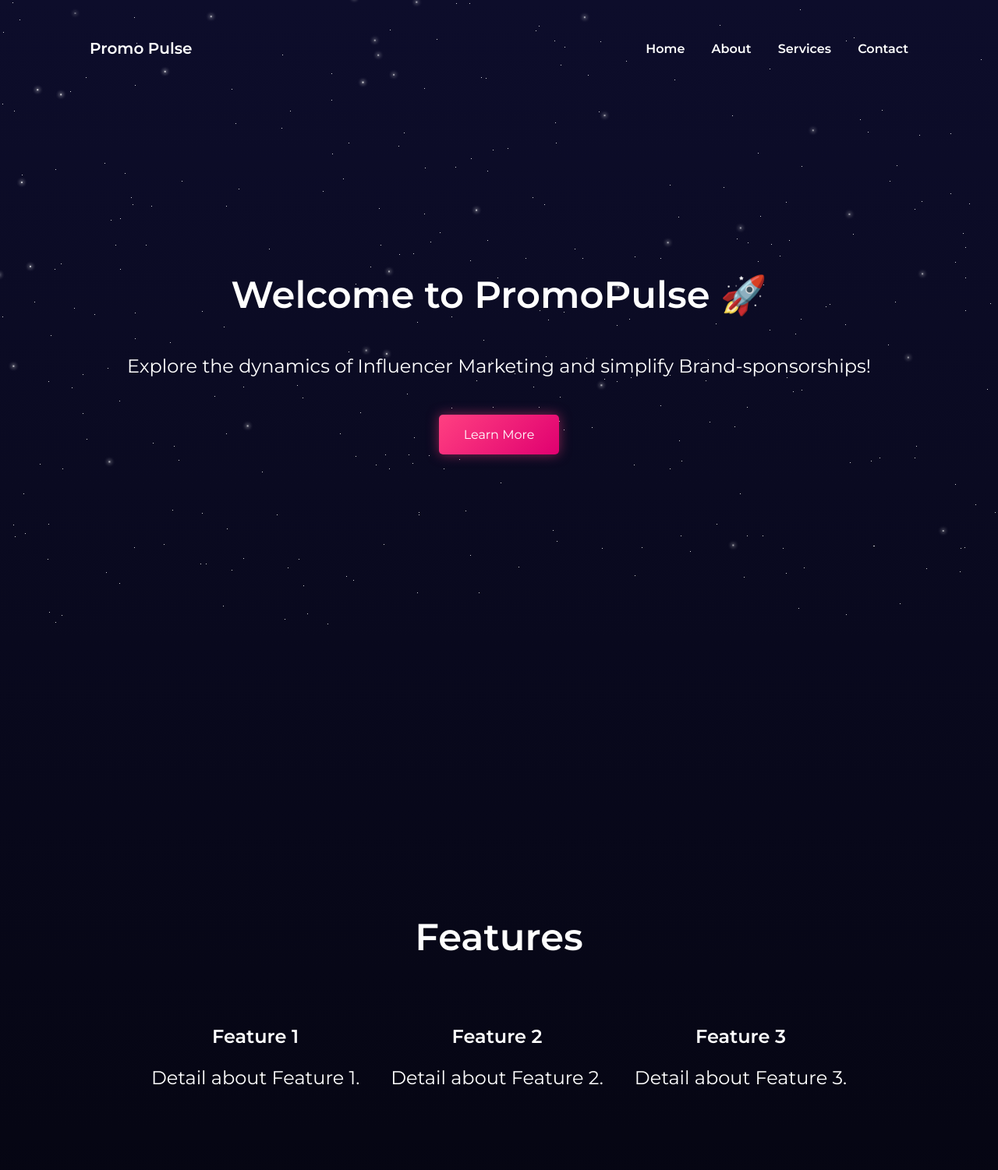
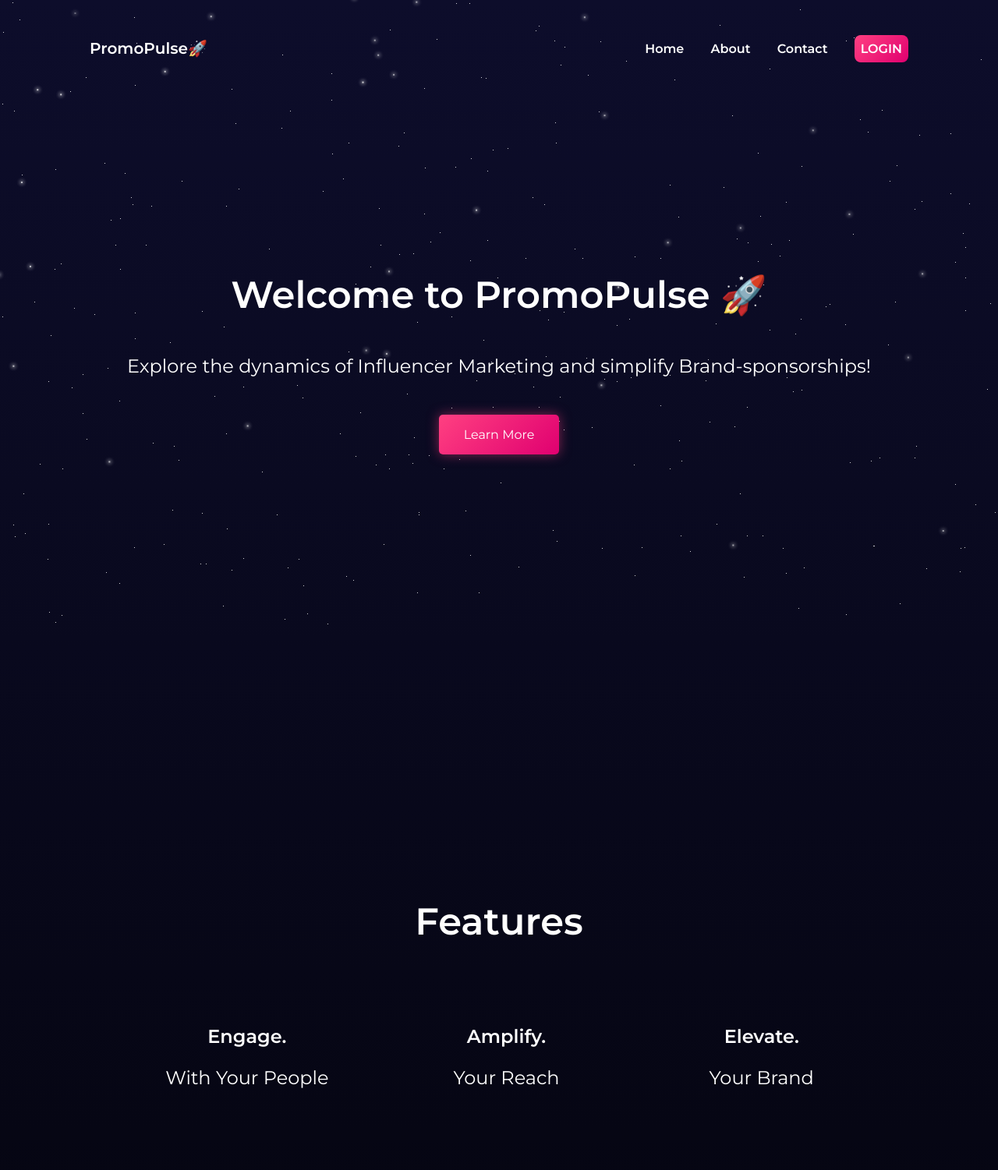
Before and after one commit to NimishKr16/PromoPulse, a Flask app: page / in a window 1280 px wide. Shown: the top 1501 px of the page at 78% size. Run offline with Flask 3, Linux system fonts and the light colour scheme; some libraries are stand-ins or nearby versions.

Commit message:
Update  landing page

```diff
--- a/Code/static/styles/index.css
+++ b/Code/static/styles/index.css
@@ -168,7 +168,7 @@
   .feature-item {
     max-width: 300px;
     text-align: center;
-    padding: 20px;
+    padding: 40px;
   }
 
   .logos {
@@ -223,3 +223,14 @@
     padding: 10px;
     cursor: pointer;
   }
+
+  #login-btn{
+    background: linear-gradient(135deg, #ff4081, #e00070);
+    padding: 0.5rem 0.5rem;
+    border-radius: 0.5rem;
+  }
+
+  #login-btn:hover{
+    background: linear-gradient(135deg, #e00070, #ff4081);
+    box-shadow: 0 0 25px rgba(255, 64, 129, 0.7);
+  }
--- a/Code/templates/index.html
+++ b/Code/templates/index.html
@@ -11,13 +11,13 @@
 <body class="landing-page">
     <div class="navbar" id="navbar">
         <div class="logo">
-          <a href="#" style="font-size: 20px;">Promo <b>Pulse</b></a>
+          <a href="#" style="font-size: 20px;">PromoPulse🚀</a>
         </div>
         <div class="nav-links">
-          <a href="#">Home</a>
+          <a href="/">Home</a>
           <a href="#">About</a>
-          <a href="#">Services</a>
           <a href="#">Contact</a>
+          <a href="#" id="login-btn">LOGIN</a>
         </div>
       </div>
       <div class="container">
@@ -28,18 +28,18 @@
       <div id="features"></div>
       <div class="container">
         <h1 class="landing-head">Features</h1>
-        <div class="features">
-          <div class="feature-item">
-            <h2>Feature 1</h2>
-            <p class="landing-p">Detail about Feature 1.</p>
+        <div class="features" style="margin-right: 1.5rem;">
+          <div class="feature-item" style="margin-right: 5rem;">
+            <h2>Engage.</h2>
+            <p class="landing-p">With Your People</p>
           </div>
-          <div class="feature-item">
-            <h2>Feature 2</h2>
-            <p class="landing-p">Detail about Feature 2.</p>
+          <div class="feature-item" style="margin-right: 5rem;">
+            <h2>Amplify.</h2>
+            <p class="landing-p">Your Reach</p>
           </div>
-          <div class="feature-item">
-            <h2>Feature 3</h2>
-            <p class="landing-p">Detail about Feature 3.</p>
+          <div class="feature-item" style="margin-left: 2rem;">
+            <h2>Elevate.</h2>
+            <p class="landing-p">Your Brand</p>
           </div>
         </div>
         <div class="logos">
```
